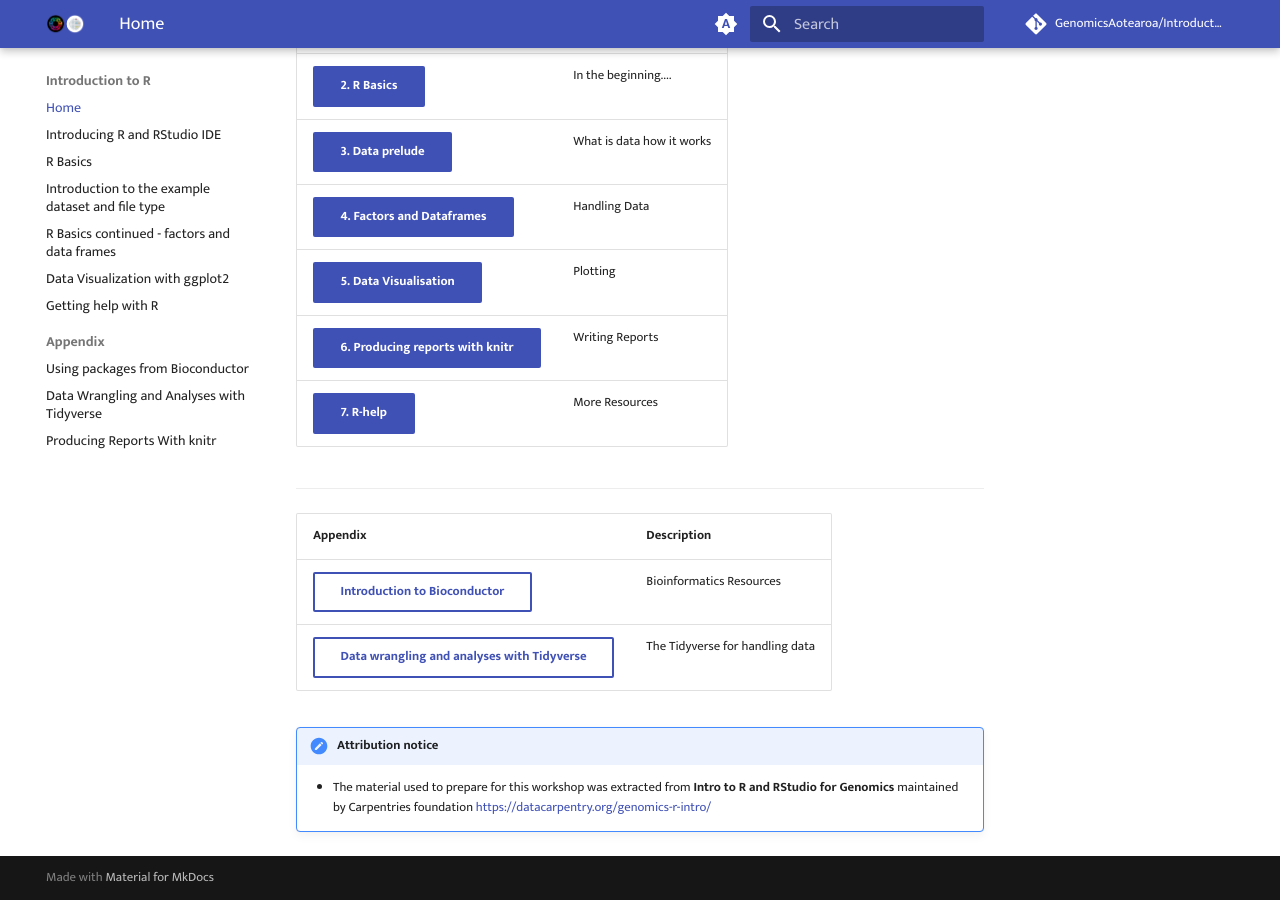
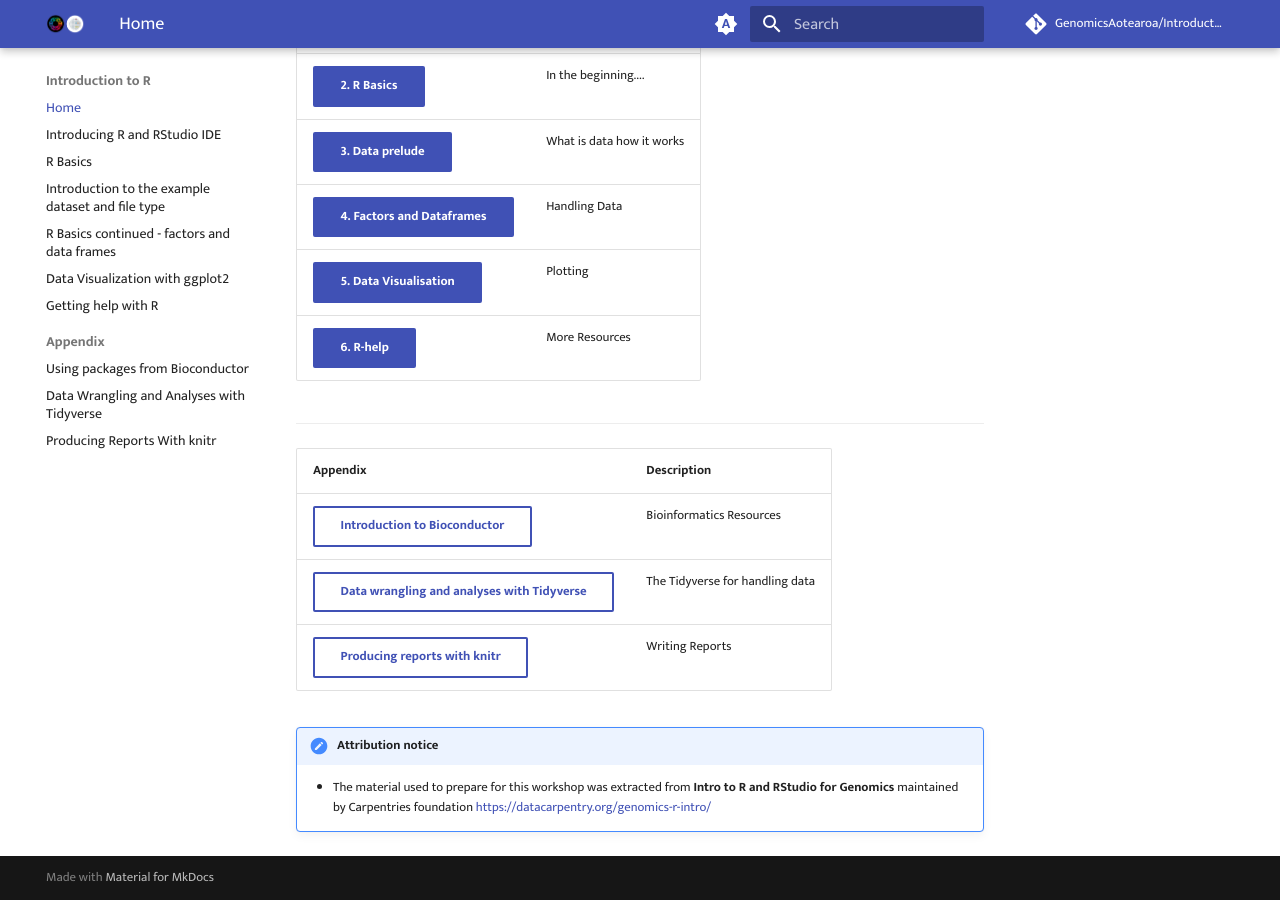
Before and after one commit to GenomicsAotearoa/Introduction-to-R, an MkDocs documentation site: the page built from docs/index.md, in a window 1280 px wide and 900 px high, scrolled down 529 px. Built offline with MkDocs 1.6.1 and Material for MkDocs 9.7.7, drawn with Linux system fonts in a browser that asks for light colours; comment, search, counter and statistics services are not loaded; some of the changed lines change nothing that is shown.

Commit message:
rearranged lessons #11

```diff
--- a/docs/index.md
+++ b/docs/index.md
@@ -22,8 +22,7 @@
 |[3. Data prelude](./02-data-prelude.md){ .md-button .md-button--primary } | What is data how it works|
 |[4. Factors and Dataframes ](./03-basics-factors-dataframes.md){ .md-button .md-button--primary } | Handling Data|
 |[5. Data Visualisation](./06-data-visualization.md){ .md-button .md-button--primary } | Plotting|
-|[6. Producing reports with knitr](./07-knitr-markdown.md){ .md-button .md-button--primary } | Writing Reports|
-|[7. R-help](./08-r-help.md){ .md-button .md-button--primary } | More Resources|
+|[6. R-help](./08-r-help.md){ .md-button .md-button--primary } | More Resources|
 
 </div>
 
@@ -35,9 +34,11 @@
 | ------------ | --------------- |
 |[Introduction to Bioconductor](./appendix/04-bioconductor-vcfr.md){ .md-button } | Bioinformatics Resources|
 |[Data wrangling and analyses with Tidyverse](./appendix/05-dplyr.md){ .md-button } | The Tidyverse for handling data|
-
+|[Producing reports with knitr](./appendix/07-knitr-markdown.md){ .md-button } | Writing Reports|
 
 </div>
 
+
+
 !!! note "Attribution notice"
     - The material used to prepare for this workshop was extracted from **Intro to R and RStudio for Genomics** maintained by Carpentries foundation  https://datacarpentry.org/genomics-r-intro/
```
